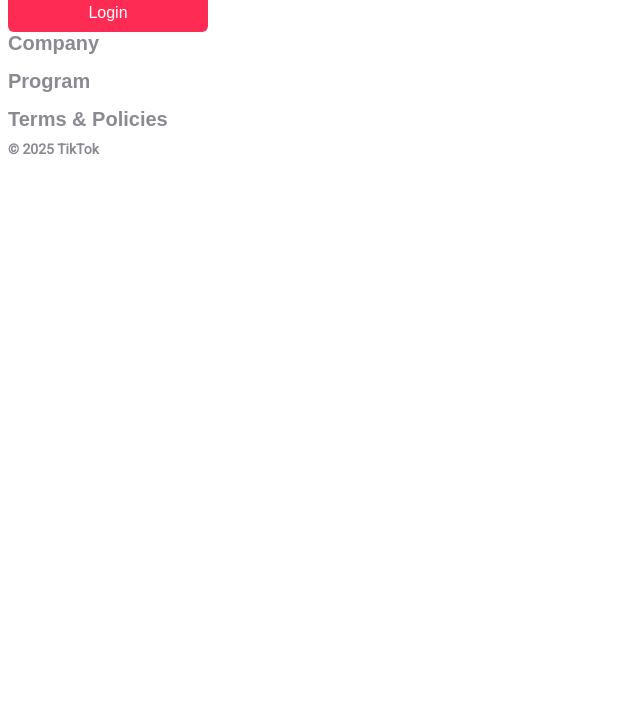
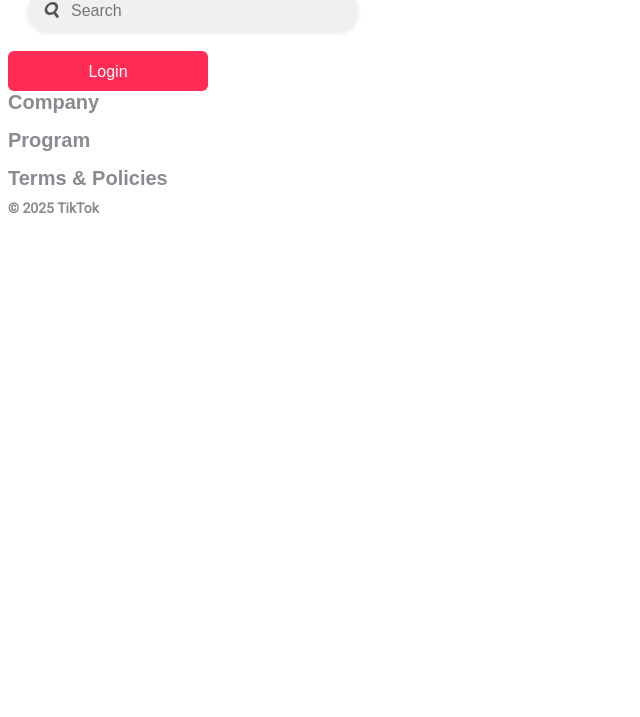
Before and after one commit to shhdq/pp_2025_agile, a plain HTML site: page index.html in a window 1280 px wide. Shown: the part 83-800 px from the top of the page, without its empty margins (0-640 px from the left). Drawn offline with Linux system fonts and the light colour scheme.

Commit message:
Update style.css

```diff
--- a/style.css
+++ b/style.css
@@ -51,3 +51,33 @@ p {
     margin-top: 7px;
     font-size: 14px;
 }
+
+
+.search-bar {
+  margin: 20px;
+  display: flex;
+  align-items: center;
+  background-color: #f0f0f0;
+  border-radius: 25px;
+  padding: 10px 15px;
+  width: 300px;
+  box-shadow: 0 2px 5px rgba(0, 0, 0, 0.1);
+}
+
+.search-icon::before {
+  content: '\f002';
+  font-family: 'Font Awesome 5 Free';
+  font-weight: 900;
+  font-size: 16px;
+  margin-right: 10px;
+  color: #555;
+}
+
+.search-bar input {
+  border: none;
+  outline: none;
+  background: transparent;
+  font-size: 16px;
+  color: #555;
+  flex: 1;
+}
```
